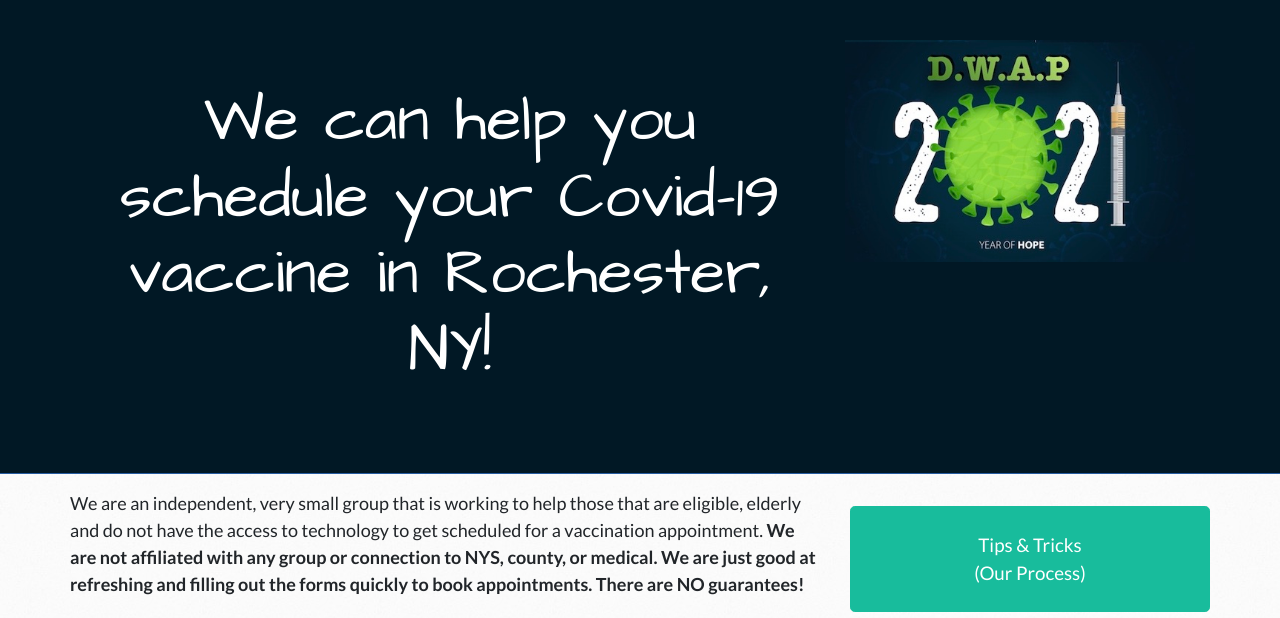
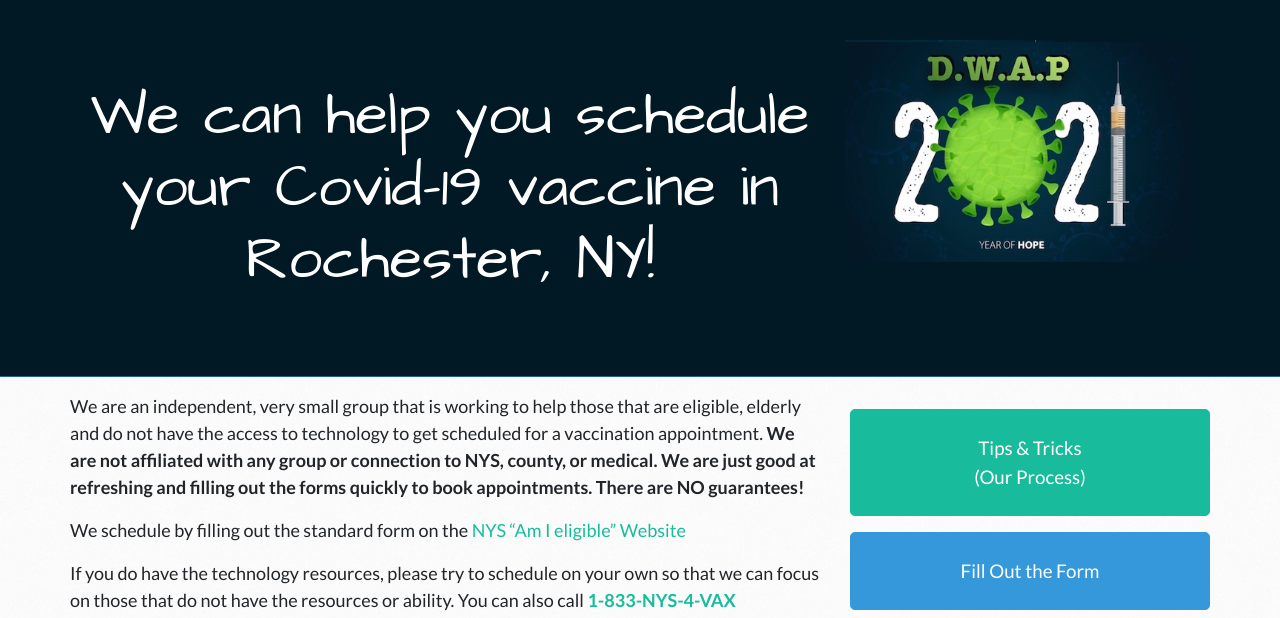
Before and after one commit to loganrath/dwap-main, a Jekyll site: the page built from index.html, in a window 1280 px wide. Shown: the top 618 px of the page. Built offline with Jekyll 4.4.1, drawn with Linux system fonts in a browser that asks for light colours; nearby versions of some CDN libraries.

Commit message:
font size

```diff
--- a/_sass/jekyll-theme-architect.scss
+++ b/_sass/jekyll-theme-architect.scss
@@ -17,14 +17,15 @@
   border-bottom: solid 1px #275da1;
 }
 
-header h1 { font-size: 64px;}
+header h1 { font-size: 60px;}
 
 
 /* #Media Queries
 ================================================== */
 
 /* Smaller than standard 960 (devices and browsers) */
-@media only screen and (max-width: 959px) {header h1 {font-size: 52px;} }
+
+@media only screen and (max-width: 959px) and (max-width: 100px) {header h1 {font-size: 52px;} }
 
 /* Tablet Portrait size to standard 960 (devices and browsers) */
 @media only screen and (min-width: 768px) and (max-width: 959px) { header h1 {font-size: 42px;} }
```
